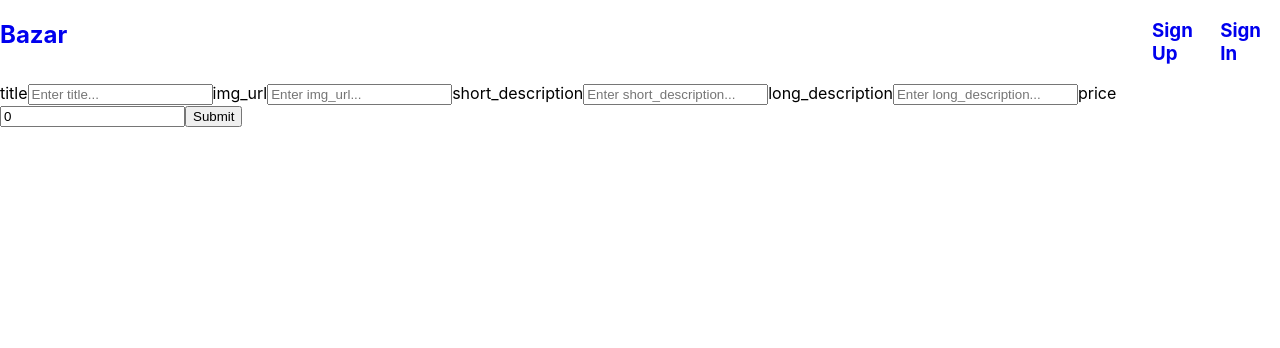
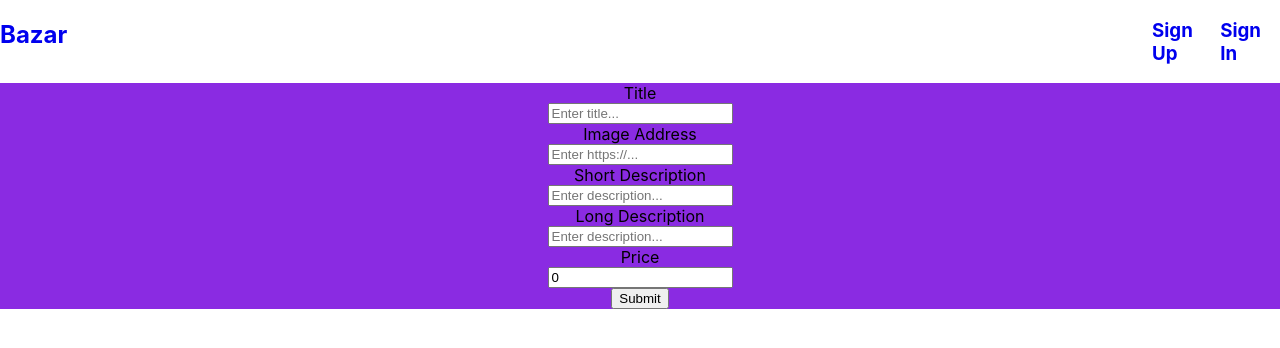
Before and after one commit to wjb108/Bazar, a React (Create React App) app in the folder client/: page /new/item in a window 1280 px wide. Shown: the top 348 px of the page. Built offline with nearby package versions, Linux system fonts and the light colour scheme; no server answers.

Commit message:
styling for create item

```diff
--- a/client/src/screens/ItemCreate/ItemCreate.css
+++ b/client/src/screens/ItemCreate/ItemCreate.css
@@ -0,0 +1,11 @@
+.create-item-container {
+  background-color: blueviolet;
+}
+
+.user-create-item-form {
+  display: flex;
+  flex-direction: column;
+  flex-wrap: wrap;
+  align-items: center;
+  justify-content: center;
+}
--- a/client/src/screens/ItemCreate/ItemCreate.jsx
+++ b/client/src/screens/ItemCreate/ItemCreate.jsx
@@ -35,9 +35,9 @@ export default function ItemCreate(props) {
   };
 
   return (
-    <div>
-      <form onSubmit={handleSubmit}>
-        <label>title</label>
+    <div className="create-item-container">
+      <form onSubmit={handleSubmit} className="user-create-item-form">
+        <label>Title</label>
         <input
           type="text"
           name="title"
@@ -45,31 +45,31 @@ export default function ItemCreate(props) {
           placeholder="Enter title..."
           onChange={handleChange}
         />
-        <label>img_url</label>
+        <label>Image Address</label>
         <input
           type="text"
           name="img_url"
           value={img_url}
-          placeholder="Enter img_url..."
+          placeholder="Enter https://..."
           onChange={handleChange}
         />
-        <label>short_description</label>
+        <label>Short Description</label>
         <input
           type="text"
           name="short_description"
           value={short_description}
-          placeholder="Enter short_description..."
+          placeholder="Enter description..."
           onChange={handleChange}
         />
-        <label>long_description</label>
+        <label>Long Description</label>
         <input
           type="text"
           name="long_description"
           value={long_description}
-          placeholder="Enter long_description..."
+          placeholder="Enter description..."
           onChange={handleChange}
         />
-        <label>price</label>
+        <label>Price</label>
         <input
           type="text"
           name="price"
```
